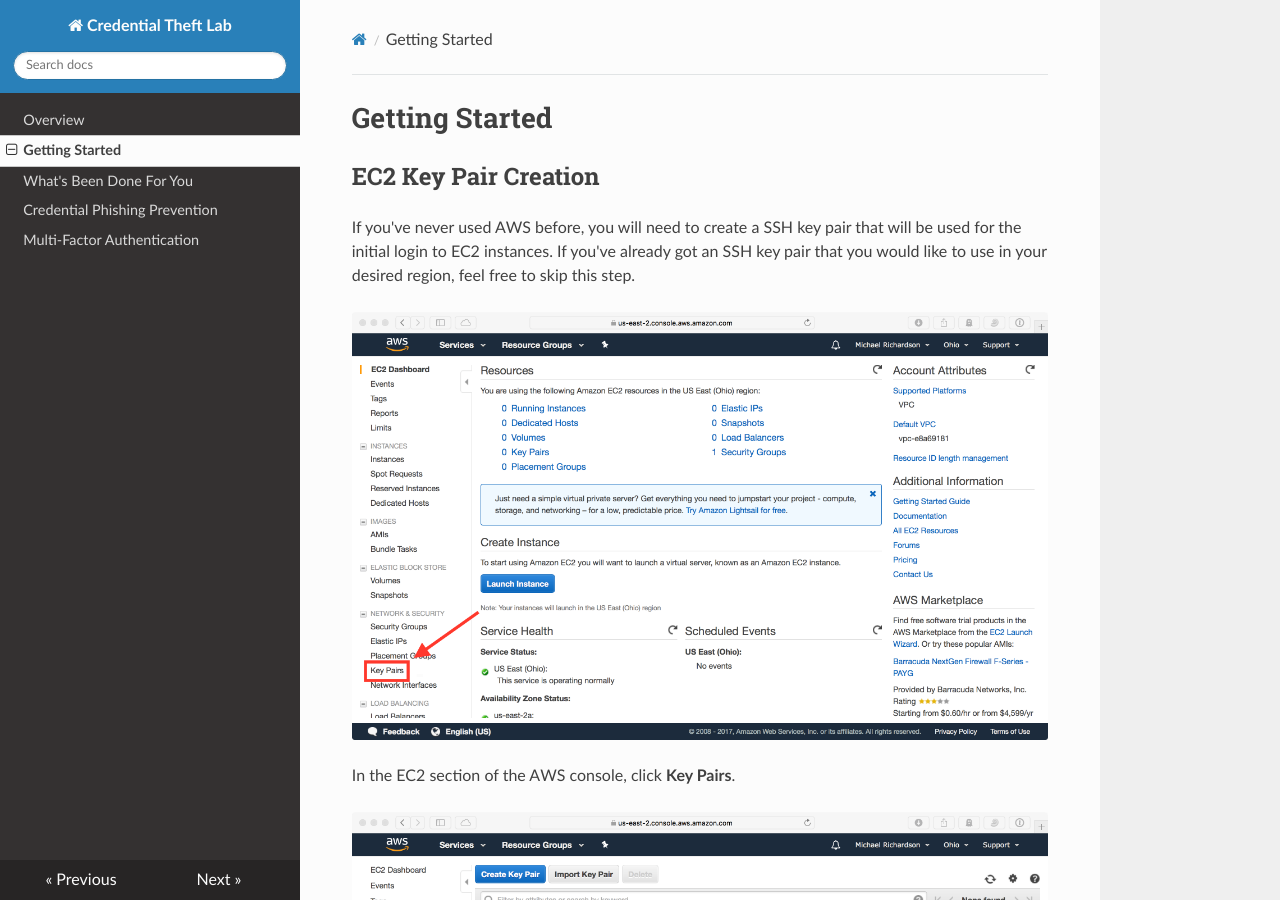
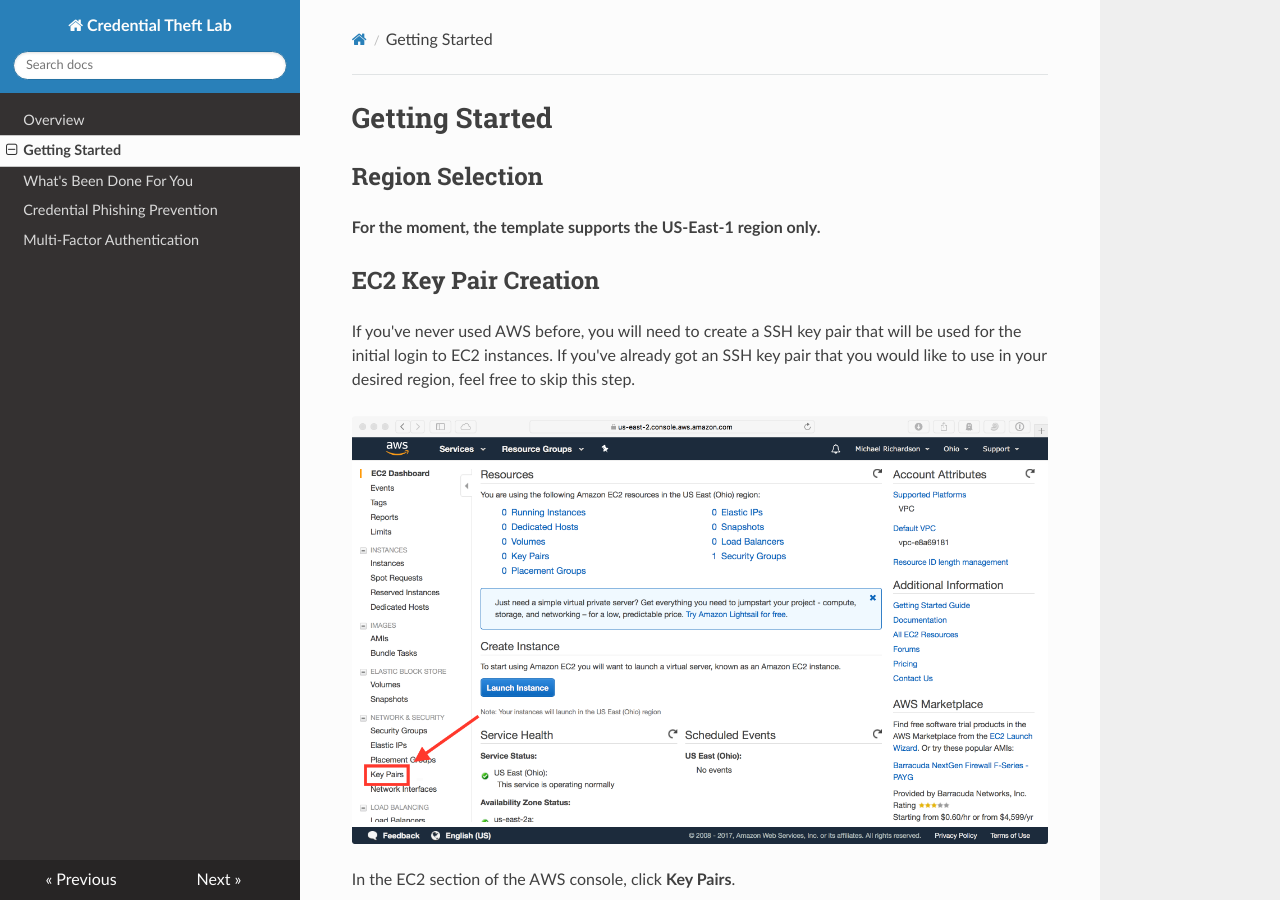
Before and after one commit to tbisaillon/credential-theft-lab, an MkDocs documentation site: the page built from docs/gettingstarted.md, in a window 1280 px wide and 900 px high. Built offline with MkDocs 1.6.1, drawn with Linux system fonts in a browser that asks for light colours; nearby versions of some CDN libraries; old or Windows-style settings are respelled for this version of MkDocs.

Commit message:
Added US-East-1 only warning.

```diff
--- a/docs/gettingstarted.md
+++ b/docs/gettingstarted.md
@@ -1,4 +1,8 @@
 <h1>Getting Started</h1>
+
+## Region Selection
+
+**For the moment, the template supports the US-East-1 region only.**
 
 ## EC2 Key Pair Creation
 
```
